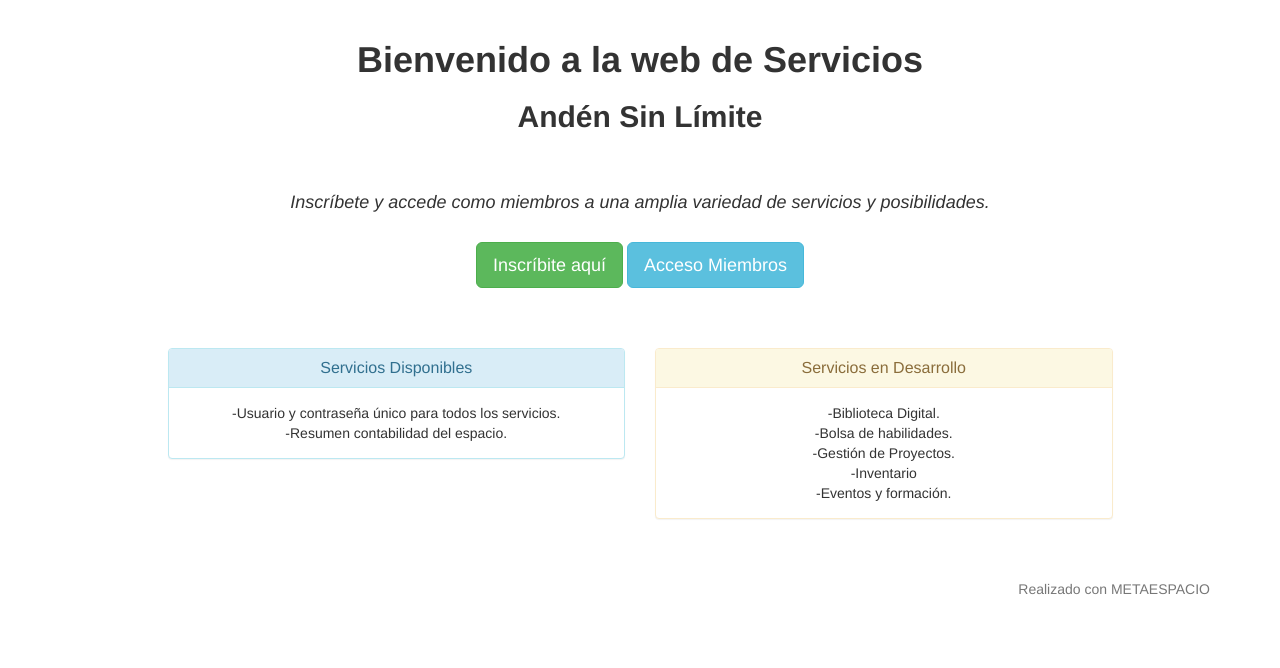
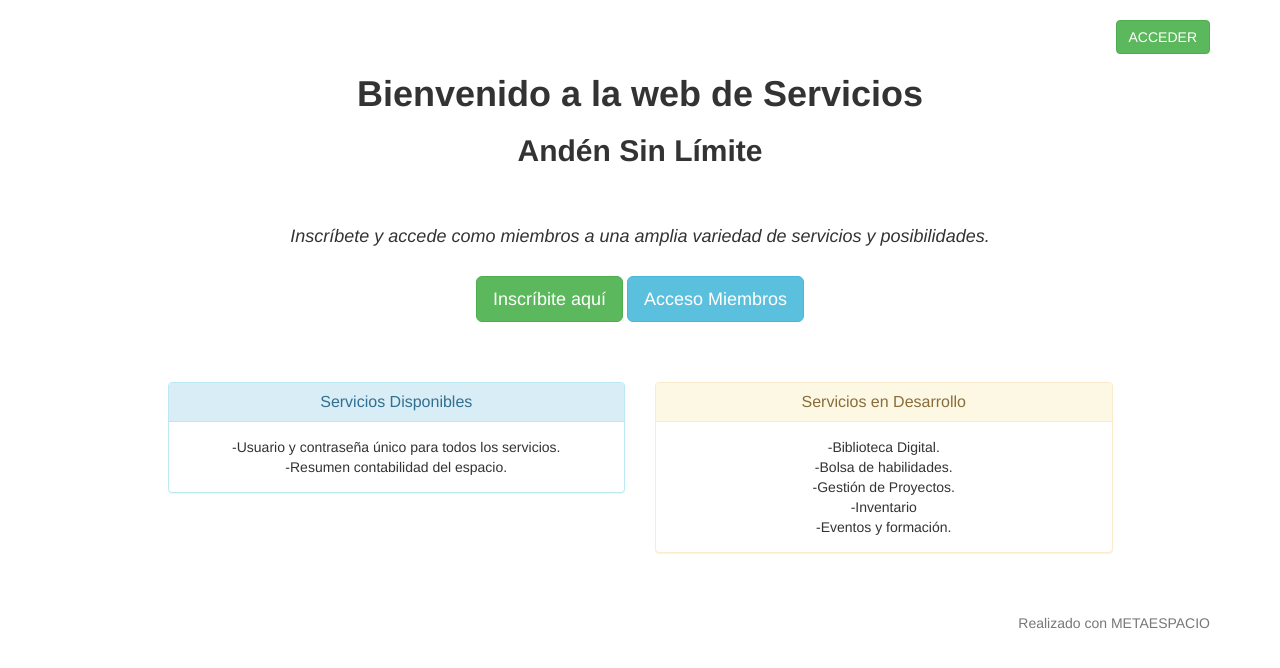
Before and after one commit to kreitek/metaespacio, a Django app: page /plantilla/ in a window 1280 px wide. Shown: the part 52-720 px from the top of the page. Run offline with Django 3.2, Linux system fonts and the light colour scheme; some libraries are stand-ins or nearby versions.

Commit message:
Added button to login and logout

```diff
--- a/metaespacio/plantilla/templates/base.html
+++ b/metaespacio/plantilla/templates/base.html
@@ -58,6 +58,24 @@
       </div>
     </div>
 
+
+    {% if user.is_authenticated %}
+
+        <div class="container" align="right">
+            <a type="button" class="btn btn-success" href="/accounts/profile/"> {{ user.first_name }} {{ user.last_name }} ({{ user.username }}) </a>
+            <a type="button" class="btn btn-warning" href="/accounts/logout/">SALIR</a>
+        </div>
+
+    {% else %}
+
+        <div class="container" align="right">
+            <a type="button" class="btn btn-success" href="/accounts/login/"> ACCEDER </a>
+        </div>
+
+
+    {% endif %}
+
+
     <div class="container">
         {% block body %}
         <h1>Hello, world!</h1>
```
